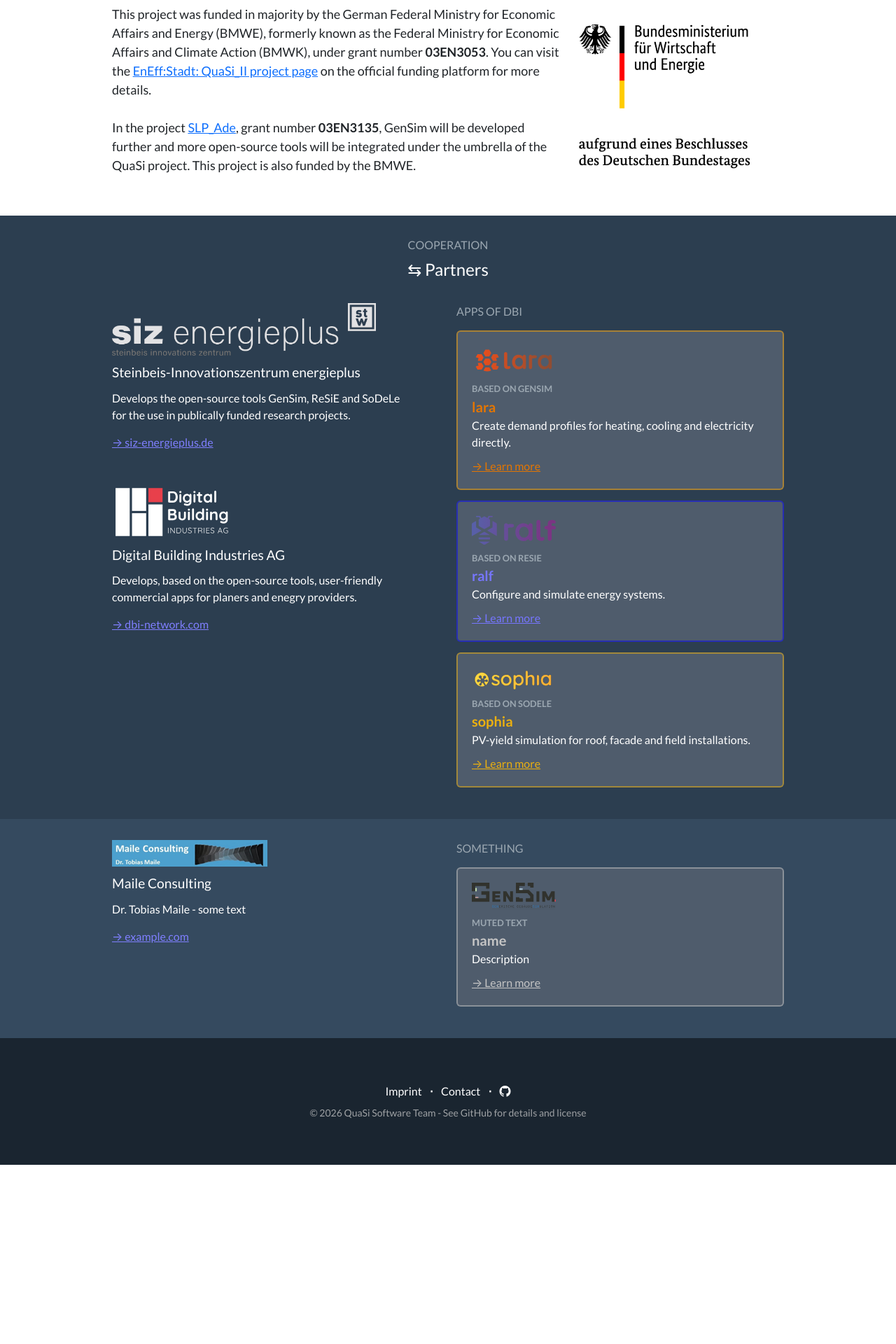
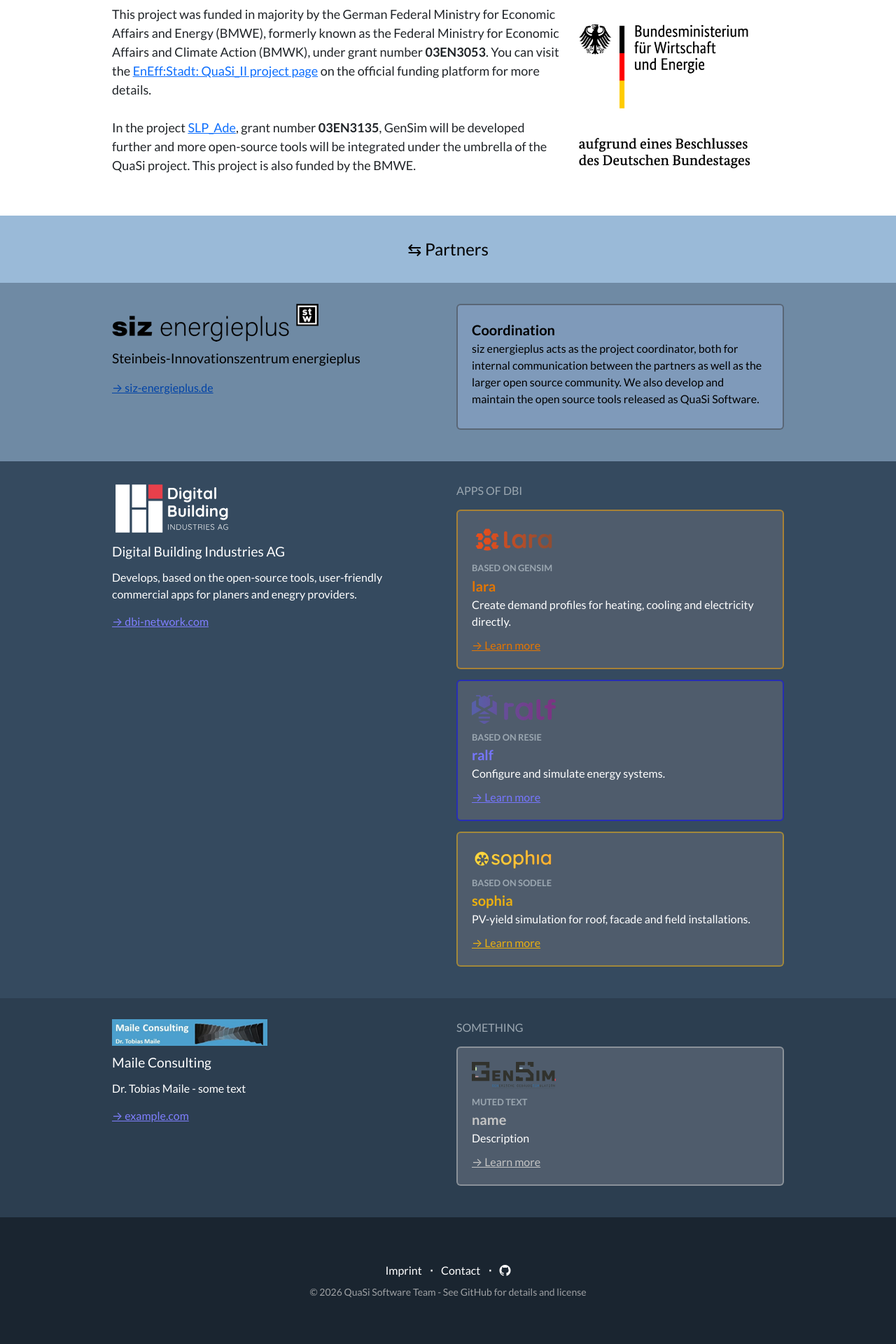
Before and after one commit to QuaSi-Software/Website, a Jekyll site: the page built from index.markdown, in a window 1280 px wide. Shown: the part 1682-3602 px from the top of the page at 70% size. Built offline with Jekyll 4.4.1, drawn with Linux system fonts in a browser that asks for light colours; before the commit the page ends 3346 px from its top, so only the background shows below that.

Commit message:
Move siz energieplus part of coop banner into own row and introduce four-step light to dark coloring.

```diff
--- a/_layouts/default.html
+++ b/_layouts/default.html
@@ -72,29 +72,45 @@
         </section>
 
         {% if layout.has_coop_band %}
-        <section class="full-width-band dark-primary">
+        <section id="partners" class="full-width-band light-primary">
             <div class="container coop-band-content">
-                <div class="coop-band-header-secondary row text-center text-muted">
-                    <span>COOPERATION</span>
-                </div>
                 <div class="coop-band-header-primary row text-center">
                     <span>⇆ Partners</span>
                 </div>
+            </div>
+        </section>
 
+        <section class="full-width-band light-secondary">
+            <div class="container coop-band-content">
                 <div class="row">
                     <div class="coop-band-partners-column col-lg-6">
                         <div class="coop-band-partner-card">
-                            <img class="coop-band-partner-logo" src="{{'assets/logos/siz_energieplus_dark.png' | absolute_url}}"/>
+                            <img class="coop-band-partner-logo" src="{{'assets/logos/siz_energieplus.png' | absolute_url}}"/>
                             <div class="coop-band-partner-header">Steinbeis-Innovationszentrum energieplus</div>
-                            <div class="coop-band-partner-text">
-                                Develops the open-source tools GenSim, ReSiE and SoDeLe for
-                                the use in publically funded research projects.
-                            </div>
                             <div class="coop-band-partner-link">
                                 <a href="https://siz-energieplus.de">→ siz-energieplus.de</a>
                             </div>
                         </div>
+                    </div>
 
+                    <div class="coop-band-tools-column col-lg-6">
+                        <div class="card coop-band-tools-card border-dark-gray">
+                            <div class="coop-band-card-header text-dark-gray">Coordination</div>
+                            <div class="coop-band-card-text">
+                                siz energieplus acts as the project coordinator, both for internal communication between
+                                the partners as well as the larger open source community. We also develop and maintain
+                                the open source tools released as QuaSi Software.
+                            </div>
+                        </div>
+                    </div>
+                </div>
+            </div>
+        </section>
+
+        <section class="full-width-band dark-primary">
+            <div class="container coop-band-content">
+                <div class="row">
+                    <div class="coop-band-partners-column col-lg-6">
                         <div class="coop-band-partner-card">
                             <img class="coop-band-partner-logo" src="{{'assets/logos/dbi_dark-bg.svg' | absolute_url}}"/>
                             <div class="coop-band-partner-header">Digital Building Industries AG</div>
--- a/css/site_styles.css
+++ b/css/site_styles.css
@@ -85,6 +85,26 @@
     width: 100%;
 }
 
+.full-width-band.light-primary {
+    background-color: #9abad8;
+    color: black;
+}
+
+.full-width-band.light-secondary {
+    background-color: #6f8aa4;
+    color: black;
+}
+
+.full-width-band.dark-primary {
+    background-color: #354a5f;
+    color: white;
+}
+
+.full-width-band.dark-secondary {
+    background-color:  #2c3e50;
+    color: white;
+}
+
 .dark-primary a:link, .dark-primary a:visited, .dark-primary a:active,
 .dark-secondary a:link, .dark-secondary a:visited, .dark-secondary a:active {
     color: #7f7fff;
@@ -94,18 +114,16 @@
     color: #6868d4;
 }
 
+.light-secondary a:link, .light-secondary a:visited, .light-secondary a:active {
+    color: #0043a7;
+}
+
+.light-secondary a:hover {
+    color: #00378a;
+}
+
 .dark-primary .text-muted, .dark-secondary .text-muted {
     color: #9ba7b1 !important;
-}
-
-.full-width-band.dark-primary {
-    background-color: #2c3e50;
-    color: white;
-}
-
-.full-width-band.dark-secondary {
-    background-color: #354a5f;
-    color: white;
 }
 
 .coop-band-content {
@@ -114,7 +132,6 @@
 }
 
 .coop-band-header-primary {
-    margin: 5px 0 30px 0;
     font-size: 1.5rem;
 }
 
@@ -138,14 +155,22 @@
 
 .coop-band-tools-card {
     background-color: #4f5c6c;
-    margin: 15px 0;
+    margin: 0 0 15px 0;
     padding: 20px;
     border: 2px solid;
+}
+
+.light-secondary .coop-band-tools-card {
+    background-color: #7f9aba;
 }
 
 .coop-band-card-logo {
     max-width: 120px;
     max-height: 50px;
+}
+
+.coop-band-tools-header {
+    margin: 0 0 15px 0;
 }
 
 .coop-band-card-subtitle {
```
Also changed, not shown: assets/logos/siz_energieplus.jpg (deleted), assets/logos/siz_energieplus.png (added).
